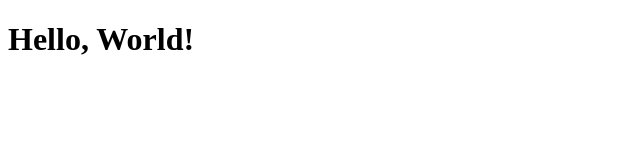
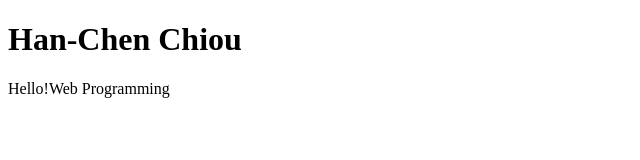
Before and after one commit to jane-chiou/Han-Chen-Chiou, a plain HTML site: page index.html in a window 1280 px wide. Shown: the whole page, without its empty margins (0-640 px from the left). Drawn offline with Linux system fonts and the light colour scheme.

Commit message:
Update index.html

```diff
--- a/index.html
+++ b/index.html
@@ -1,9 +1,12 @@
 <!DOCTYPE html>
 <html>
 <head>
-  <title>My Page</title>
+<title>Han-Chen Chiou</title>
 </head>
 <body>
-  <h1>Hello, World!</h1>
+
+<h1>Han-Chen Chiou</h1>
+<p>Hello!Web Programming</p>
+
 </body>
 </html>
```
